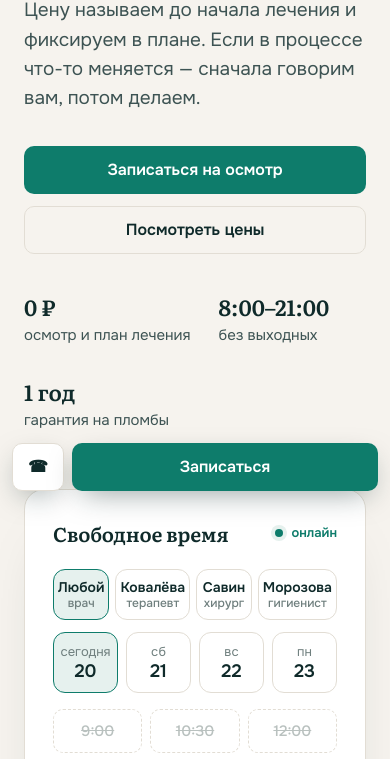
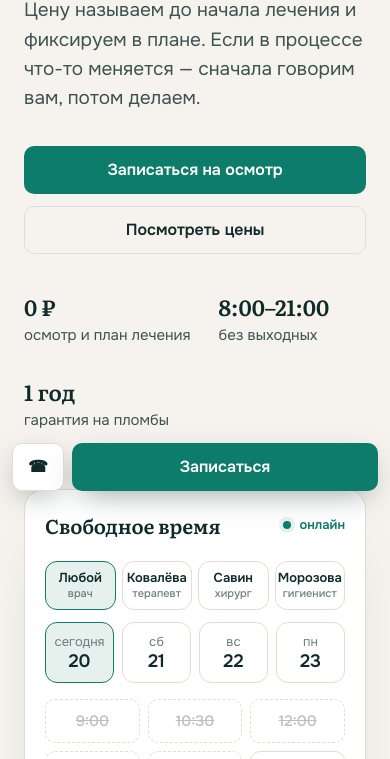
Before and after one commit to Landrix2/landrix2.github.io, a plain HTML site: page dental/index.html in a window 390 px wide. Shown: the part 341-1100 px from the top of the page. Drawn offline with Linux system fonts and the light colour scheme.

Commit message:
dental: mobile polish

```diff
--- a/dental/index.html
+++ b/dental/index.html
@@ -68,7 +68,7 @@
   .time:hover{border-color:var(--accent)}
   .time[aria-pressed="true"]{background:var(--accent);border-color:var(--accent);color:#fff;box-shadow:0 6px 18px -8px rgba(14,124,107,.7)}
   .time:disabled{color:#B9C1BF;text-decoration:line-through;cursor:not-allowed;border-style:dashed}
-  .docpick{display:grid;grid-template-columns:repeat(4,1fr);gap:6px;margin-bottom:12px}
+  .docpick{display:grid;grid-template-columns:repeat(4,minmax(0,1fr));gap:6px;margin-bottom:12px}
   .dp{border:1px solid var(--line);border-radius:12px;padding:8px 4px;text-align:center;font:500 12px/1.3 var(--sans);color:var(--muted);background:none;cursor:pointer;transition:all .3s var(--ease)}
   .dp b{display:block;font-size:14px;color:var(--ink);font-weight:600}
   .dp:hover{border-color:var(--accent)}
@@ -190,6 +190,9 @@
     .hero-cta .btn{flex:1 1 100%}
     .rows li{padding:18px 20px}
     .seg{grid-template-columns:1fr 1fr}
+    .slot-card{padding:20px}
+    .dp b{font-size:13px}
+    .dp{font-size:11px;padding:8px 2px}
     .price-foot{padding:18px 20px}
     .mbar{display:flex;position:fixed;left:12px;right:12px;bottom:12px;z-index:30;gap:8px}
     .mbar .btn{flex:1;box-shadow:0 10px 30px -10px rgba(15,42,42,.5)}
@@ -332,7 +335,7 @@
           <label class="field">Врач
             <select name="doctor" id="docField"><option value="0">Любой, подберите по задаче</option><option value="1">Анна Ковалёва, терапевт</option><option value="2">Дмитрий Савин, хирург</option><option value="3">Елена Морозова, гигиенист</option></select>
           </label>
-          <label class="field">Удобное время<input name="slot" id="slotField" placeholder="Выберите вверху или оставьте — подберём" readonly></label>
+          <label class="field">Удобное время<input name="slot" id="slotField" placeholder="Любое — подберём сами" readonly></label>
           <fieldset class="field">
             <legend>Как подтвердить запись</legend>
             <div class="seg">
```
